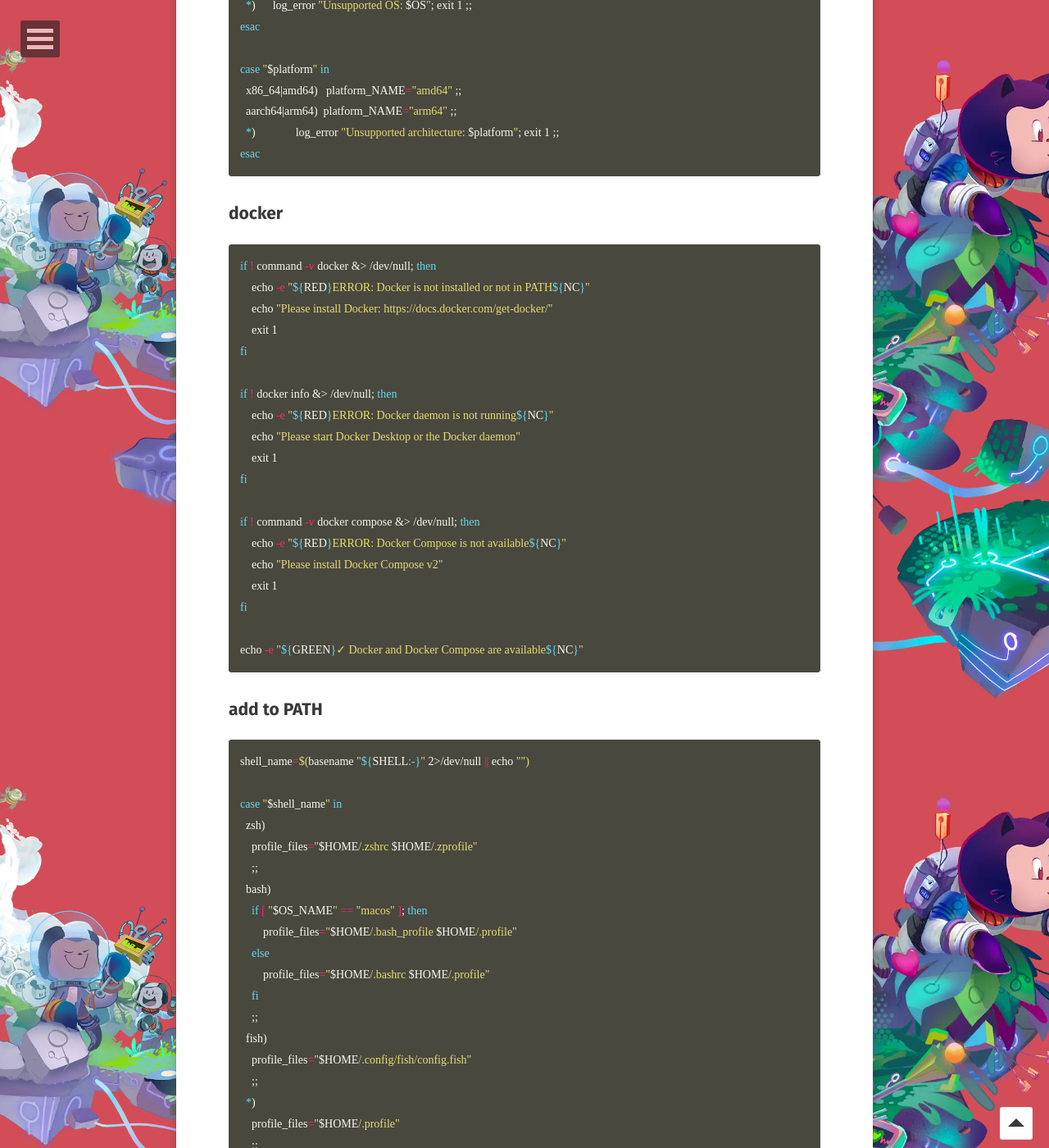
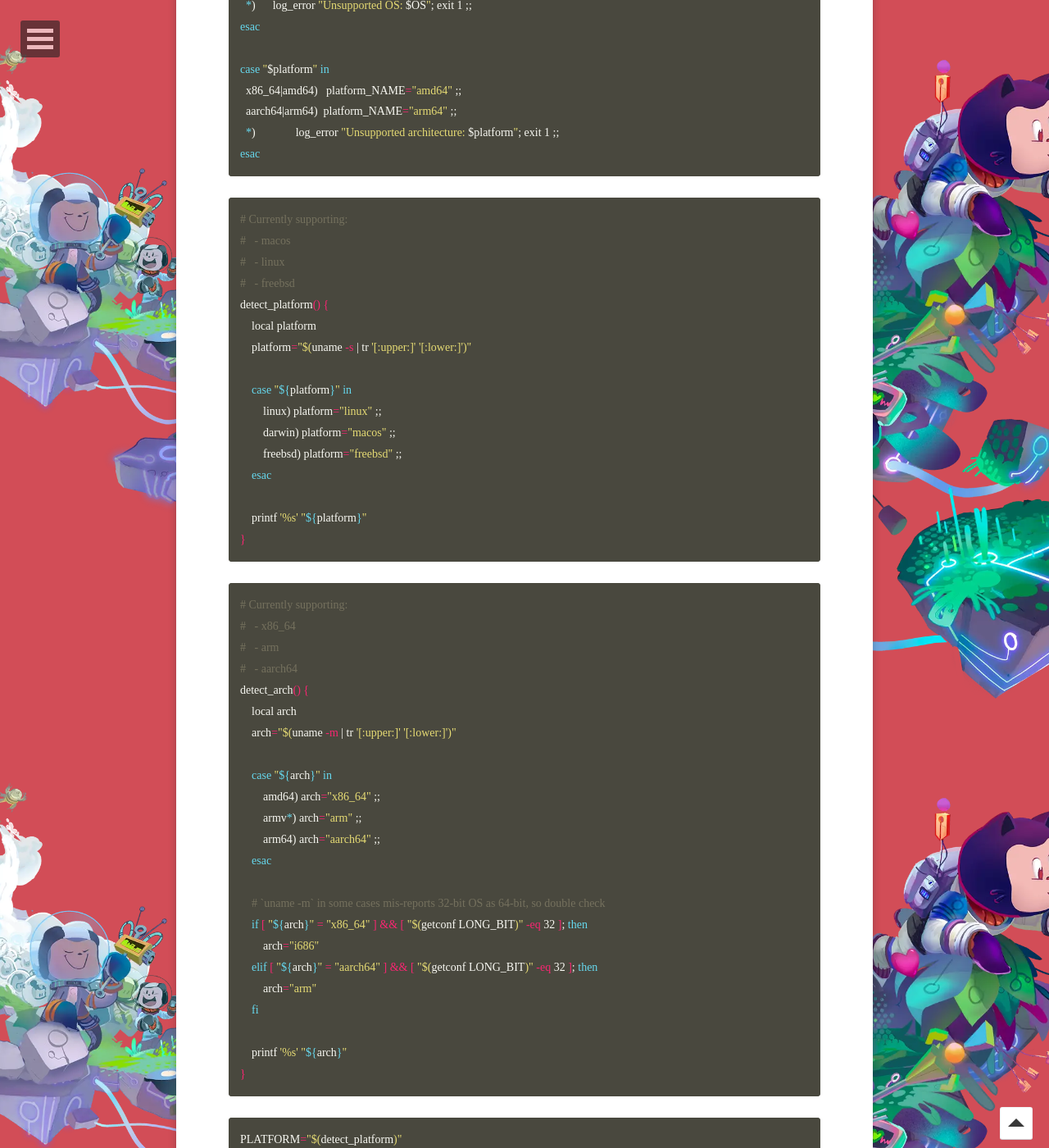
Before and after one commit to WebPavel/WebPavel.github.io, a Jekyll site: the page built from _posts/2026-05-20-shell-snippets.md, in a window 1280 px wide and 1400 px high, scrolled down 1837 px. Shown: the whole window at 82% size. Built offline with Jekyll 4.4.1, drawn with Linux system fonts in a browser that asks for light colours; some web fonts are replaced; comment, search, counter and statistics services are not loaded; some of the changed text lies outside the part shown.

Commit message:
feat: shell snippets

````diff
--- a/_posts/2026-05-20-shell-snippets.md
+++ b/_posts/2026-05-20-shell-snippets.md
@@ -75,6 +75,61 @@ case "$platform" in
 esac
 ```
 
+```shell
+# Currently supporting:
+#   - macos
+#   - linux
+#   - freebsd
+detect_platform() {
+    local platform
+    platform="$(uname -s | tr '[:upper:]' '[:lower:]')"
+
+    case "${platform}" in
+        linux) platform="linux" ;;
+        darwin) platform="macos" ;;
+        freebsd) platform="freebsd" ;;
+    esac
+
+    printf '%s' "${platform}"
+}
+```
+
+```shell
+# Currently supporting:
+#   - x86_64
+#   - arm
+#   - aarch64
+detect_arch() {
+    local arch
+    arch="$(uname -m | tr '[:upper:]' '[:lower:]')"
+
+    case "${arch}" in
+        amd64) arch="x86_64" ;;
+        armv*) arch="arm" ;;
+        arm64) arch="aarch64" ;;
+    esac
+
+    # `uname -m` in some cases mis-reports 32-bit OS as 64-bit, so double check
+    if [ "${arch}" = "x86_64" ] && [ "$(getconf LONG_BIT)" -eq 32 ]; then
+        arch="i686"
+    elif [ "${arch}" = "aarch64" ] && [ "$(getconf LONG_BIT)" -eq 32 ]; then
+        arch="arm"
+    fi
+
+    printf '%s' "${arch}"
+}
+```
+
+```shell
+PLATFORM="$(detect_platform)"
+ARCH="$(detect_arch)"
+
+if [ "$PLATFORM" != "macos" ]; then
+    echo "only available on MacOs systems"
+    exit 1
+fi
+```
+
 ## docker
 
 ```shell
````
